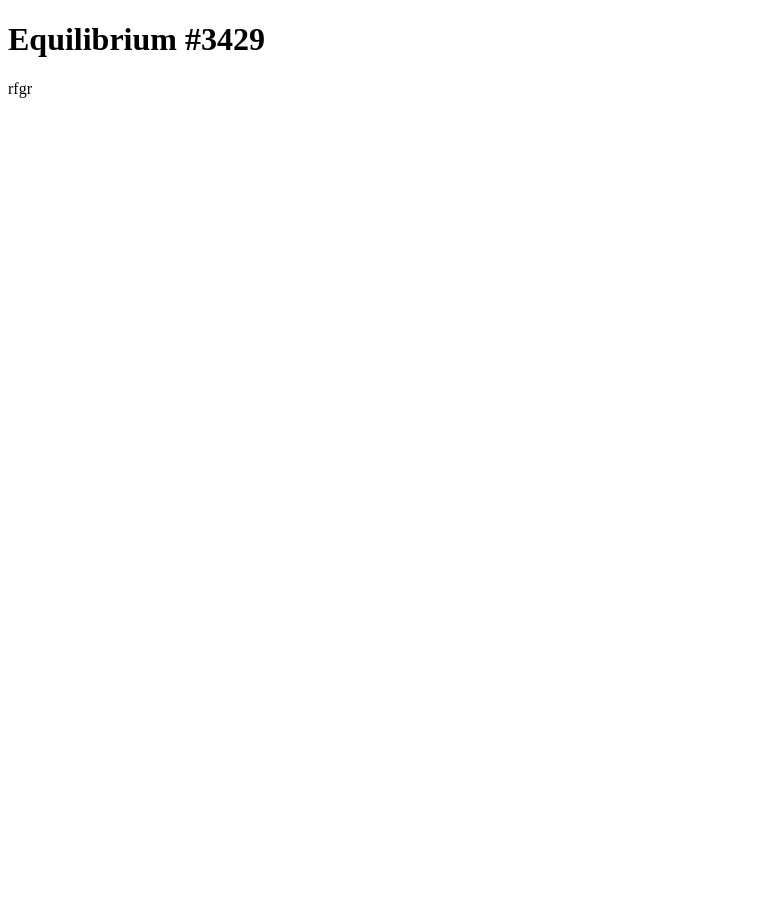
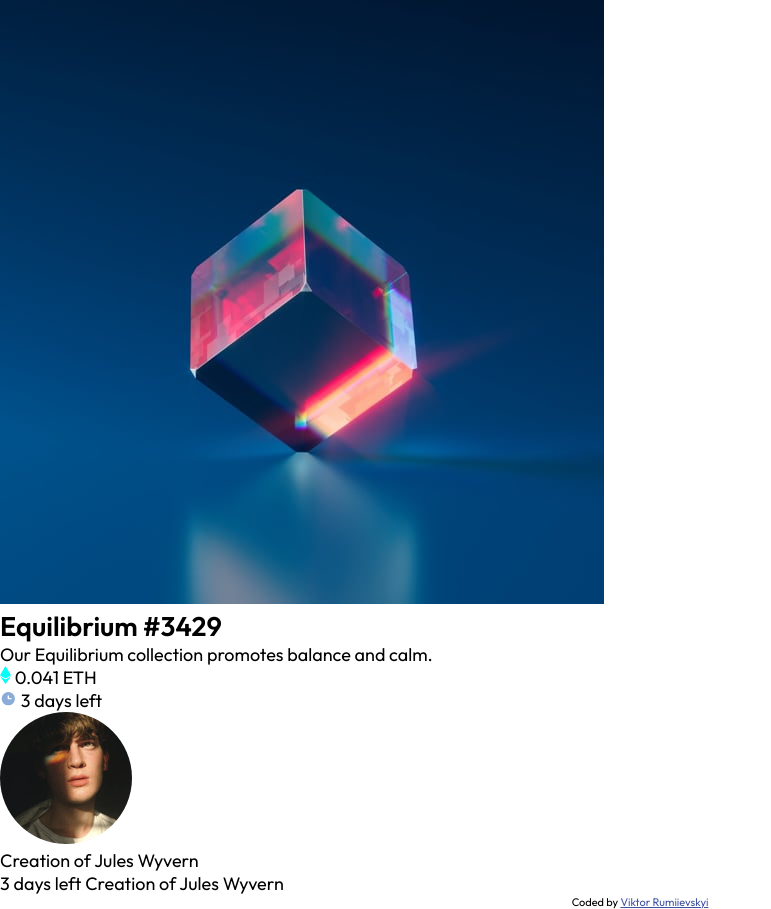
Before and after one commit to viktor-rumiievskyi/NFT, a plain HTML site: page index.html in a window 1280 px wide. Shown: the whole page, without its empty margins (0-771 px from the left). Before the commit the page ends 800 px from the top, so only its background shows below. Drawn offline with Linux system fonts and the light colour scheme.

Commit message:
I started writing the project again. I corrected the mistakes.

```diff
--- a/css/style.css
+++ b/css/style.css
@@ -0,0 +1,33 @@
+@import url('https://fonts.googleapis.com/css2?family=Outfit:wght@300;400;600&display=swap');
+
+* {
+	margin: 0;
+	padding: 0;
+	box-sizing: border-box;
+}
+
+:root {
+	--soft-blue: hsl(215, 51%, 70%);
+  --cyan: hsl(178, 100%, 50%);
+
+/* ### Neutral */
+
+--main-bg: hsl(217, 54%, 11%);
+--card-bg: hsl(216, 50%, 16%);
+--line: hsl(215, 32%, 27%);
+--white: hsl(0, 0%, 100%) ;
+}
+
+body {
+	font-family: 'Outfit', sans-serif;
+	font-size: 18px;
+}
+
+.attribution {
+	font-size: 11px;
+	text-align: center;
+}
+
+.attribution a {
+	color: hsl(228, 45%, 44%);
+}
--- a/index.html
+++ b/index.html
@@ -3,22 +3,54 @@
 <head>
 	<meta charset="UTF-8">
 	<meta name="viewport" content="width=device-width, initial-scale=1.0">
+	<link rel="preconnect" href="https://fonts.googleapis.com">
+<link rel="preconnect" href="https://fonts.gstatic.com" crossorigin>
+<link href="https://fonts.googleapis.com/css2?family=Outfit:wght@300;400;600&display=swap" rel="stylesheet">
 	<title>Document</title>
 	<link rel="stylesheet" href="css/style.css">
 </head>
 <body>
 
-	<div class="box">
-		<div class="card">
-			<div class="card_pictures">
-			</div>
+	<div class="container">
+		<article>
+			<img src="img/image-equilibrium.jpg" alt="">
+		</article>
 
-			<div class="card_content">
-				<h1>Equilibrium #3429</h1>
-				<p>rfgr</p>
-			</div>
-		</div>
+		<article>
+			<h2>
+				Equilibrium #3429
+			</h2>
+			<p>
+				Our Equilibrium collection promotes balance and calm.
+			</p>
+
+			<ul>
+				<li><img src="img/icon-ethereum.svg" alt="">
+					0.041 ETH
+				</li>
+				<li> <img src="img/icon-clock.svg" alt="">
+					3 days left
+				</li>
+			</ul>
+		</article>
+
+			<article>
+				<img src="img/image-avatar.png" alt="">
+				<p>
+					Creation of Jules Wyvern
+				</p>
+			</article>
 	</div>
+
+
+	3 days left
+	Creation of
+	Jules Wyvern
+
+<div class="attribution">
+	Coded by
+	<a href="#">Viktor Rumiievskyi</a>
+</div>
 
 
 	<script src="js/app.js"></script>
--- a/js/app.js
+++ b/js/app.js
@@ -0,0 +1,22 @@
+var cursor = document.querySelector('.cursor'),
+    cursorScale = document.querySelectorAll('.cursor-scale'),
+    mouseX = 0,
+    mouseY = 0
+
+gsap.to({}, 0.016, {
+    repeat: -1,
+
+    onRepeat: function () {
+        gsap.set(cursor, {
+            css: {
+                left: mouseX,
+                top: mouseY
+            }
+        })
+    }
+});
+
+window.addEventListener("mousemove", function (e) {
+	mouseX = e.clientX;
+	mouseY = e.clientY
+});
```
Also changed, not shown: img/favicon-32x32.png (added), img/icon-clock.svg (added), img/icon-ethereum.svg (added), img/icon-view.svg (added), img/image-avatar.png (added), img/image-equilibrium.jpg (added), 1 other file.
